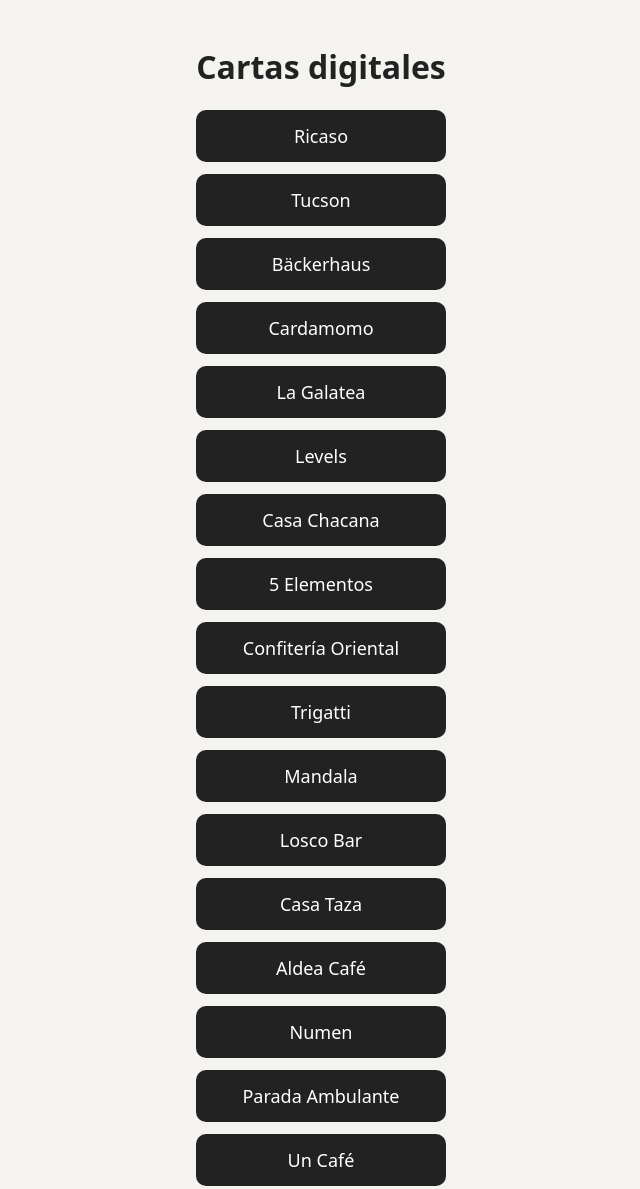
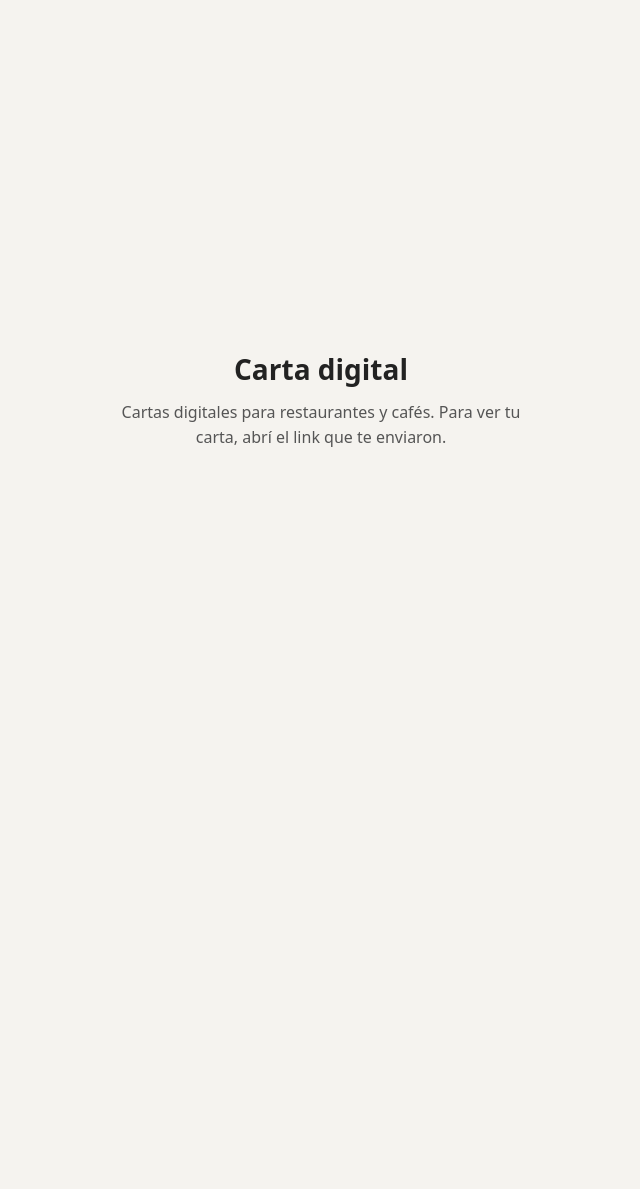
Before and after one commit to gabrielgustin/Demos_cartasdigitales, a plain HTML site: page index.html in a window 1280 px wide. Shown: the top 1189 px of the page, without its empty margins (319-959 px from the left). After the commit the page ends 800 px from the top, so only its background shows below. Drawn offline with Linux system fonts and the light colour scheme.

Commit message:
Portada neutra (sin lista de clientes), índice en ruta privada y noindex en todo el sitio
Co-Authored-By: Claude Sonnet 5.5 <noreply@anthropic.com>

```diff
--- a/index.html
+++ b/index.html
@@ -3,35 +3,19 @@
 <head>
 <meta charset="utf-8">
 <meta name="viewport" content="width=device-width, initial-scale=1">
-<title>Cartas digitales</title>
+<meta name="robots" content="noindex, nofollow">
+<title>Carta digital</title>
 <style>
   body { margin: 0; min-height: 100vh; display: grid; place-items: center; font-family: system-ui, sans-serif; background: #f5f3ef; color: #222; }
-  main { padding: 24px 16px; text-align: center; }
-  a { display: block; margin: 12px 0; padding: 14px 32px; border-radius: 10px; background: #222; color: #fff; text-decoration: none; font-size: 18px; }
+  main { max-width: 420px; padding: 24px 20px; text-align: center; }
+  h1 { margin: 0 0 12px; font-size: 28px; }
+  p { margin: 0; line-height: 1.55; color: #555; }
 </style>
 </head>
 <body>
 <main>
-  <h1>Cartas digitales</h1>
-  <a href="/ricaso/">Ricaso</a>
-  <a href="/tucson/">Tucson</a>
-  <a href="/backerhaus/">Bäckerhaus</a>
-  <a href="/cardamomo/">Cardamomo</a>
-  <a href="/galatea/">La Galatea</a>
-  <a href="/levels/">Levels</a>
-  <a href="/chacana/">Casa Chacana</a>
-  <a href="/cincoelementos/">5 Elementos</a>
-  <a href="/oriental/">Confitería Oriental</a>
-  <a href="/trigatti/">Trigatti</a>
-  <a href="/mandala/">Mandala</a>
-  <a href="/losco/">Losco Bar</a>
-  <a href="/casataza/">Casa Taza</a>
-  <a href="/aldea/">Aldea Café</a>
-  <a href="/numen/">Numen</a>
-  <a href="/parada/">Parada Ambulante</a>
-  <a href="/uncafe/">Un Café</a>
-  <a href="/cafeclub/">Café Club</a>
-  <a href="/famiglia/">Sabores Famiglia</a>
+  <h1>Carta digital</h1>
+  <p>Cartas digitales para restaurantes y cafés. Para ver tu carta, abrí el link que te enviaron.</p>
 </main>
 </body>
 </html>
```
Also changed, not shown: panel-demos-x7k2/index.html (added, +39 -0 lines), robots.txt (added), vercel.json.
